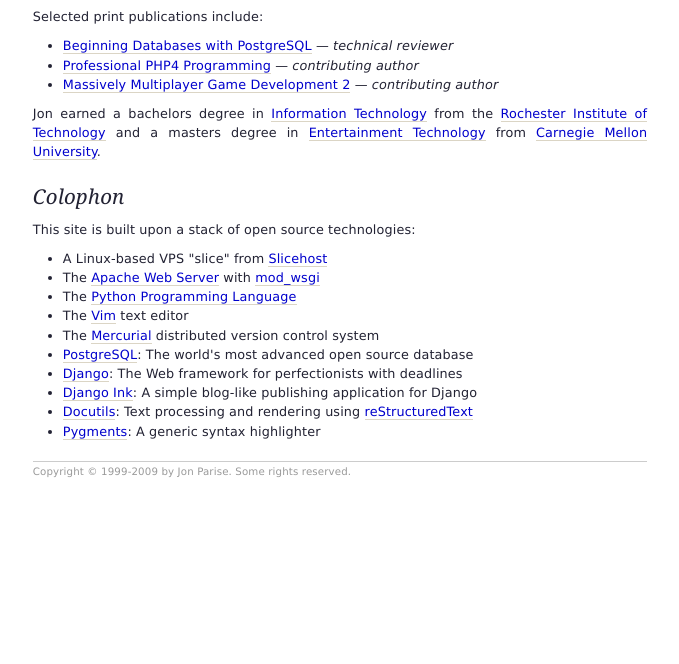
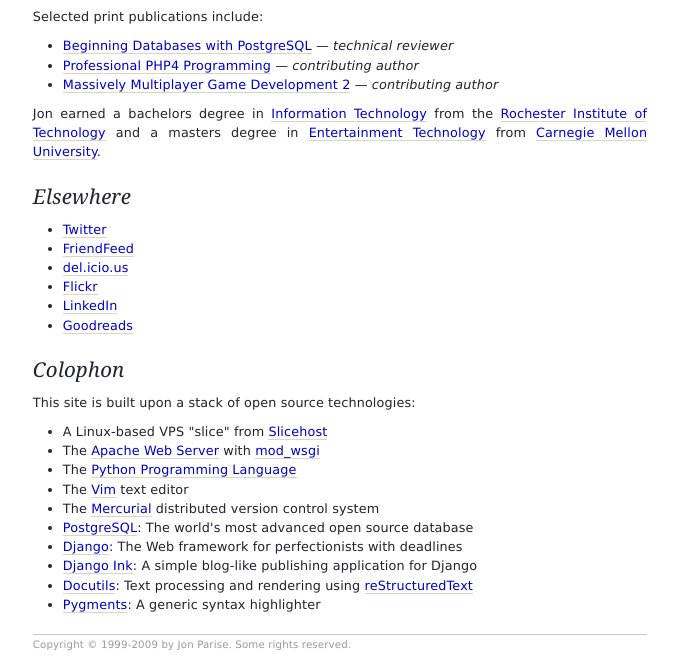
Before and after one commit to jparise/indelible-django, a Django app: template templates/about.html in a window 1280 px wide. Shown: the part 277-941 px from the top of the page, without its empty margins (300-979 px from the left). Before the commit the page ends 754 px from the top, so only its background shows below. Run offline with Django 3.2, Linux system fonts and the light colour scheme; the template is opened without the code that fills it, so the values that code supplies are empty.

Commit message:
Adding a collection of "elsewhere" external links.

```diff
--- a/templates/about.html
+++ b/templates/about.html
@@ -29,6 +29,16 @@ Selected print publications include:
 Jon earned a bachelors degree in <a href="http://www.it.rit.edu/">Information Technology</a> from the <a href="http://www.rit.edu/">Rochester Institute of Technology</a> and a masters degree in <a href="http://www.etc.cmu.edu/">Entertainment Technology</a> from <a href="http://www.cmu.edu/">Carnegie Mellon University</a>.
 </p>
 
+<h2>Elsewhere</h2>
+<ul>
+<li><a href="http://www.twitter.com/jparise/">Twitter</a></li>
+<li><a href="http://friendfeed.com/jparise">FriendFeed</a></li>
+<li><a href="http://delicious.com/jparise">del.icio.us</a></li>
+<li><a href="http://www.flickr.com/photos/17818511%40N00/">Flickr</a></li>
+<li><a href="http://www.linkedin.com/in/jparise">LinkedIn</a></li>
+<li><a href="http://www.goodreads.com/user/show/691906">Goodreads</a></li>
+</ul>
+
 <h2>Colophon</h2>
 <p>
 This site is built upon a stack of open source technologies:
```
